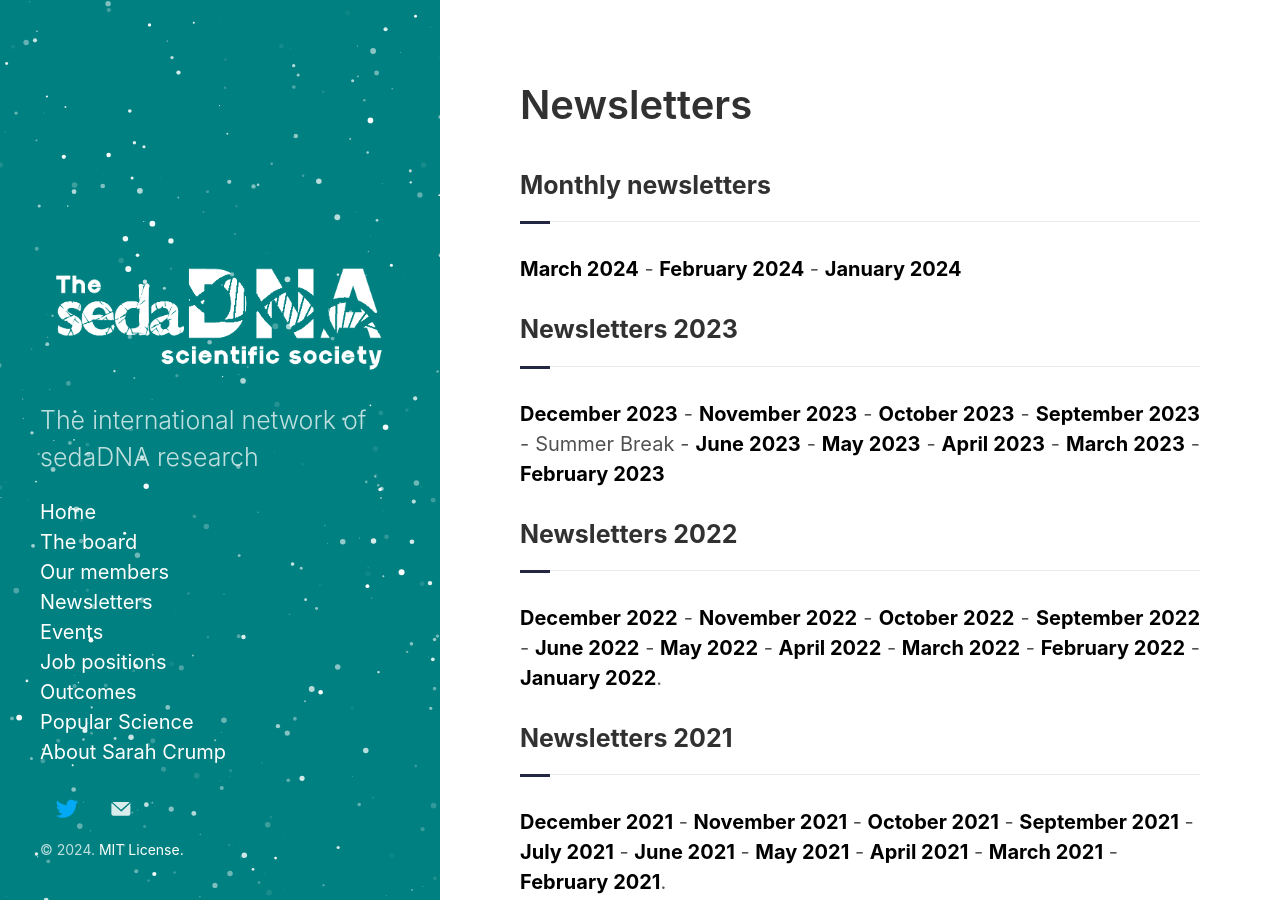
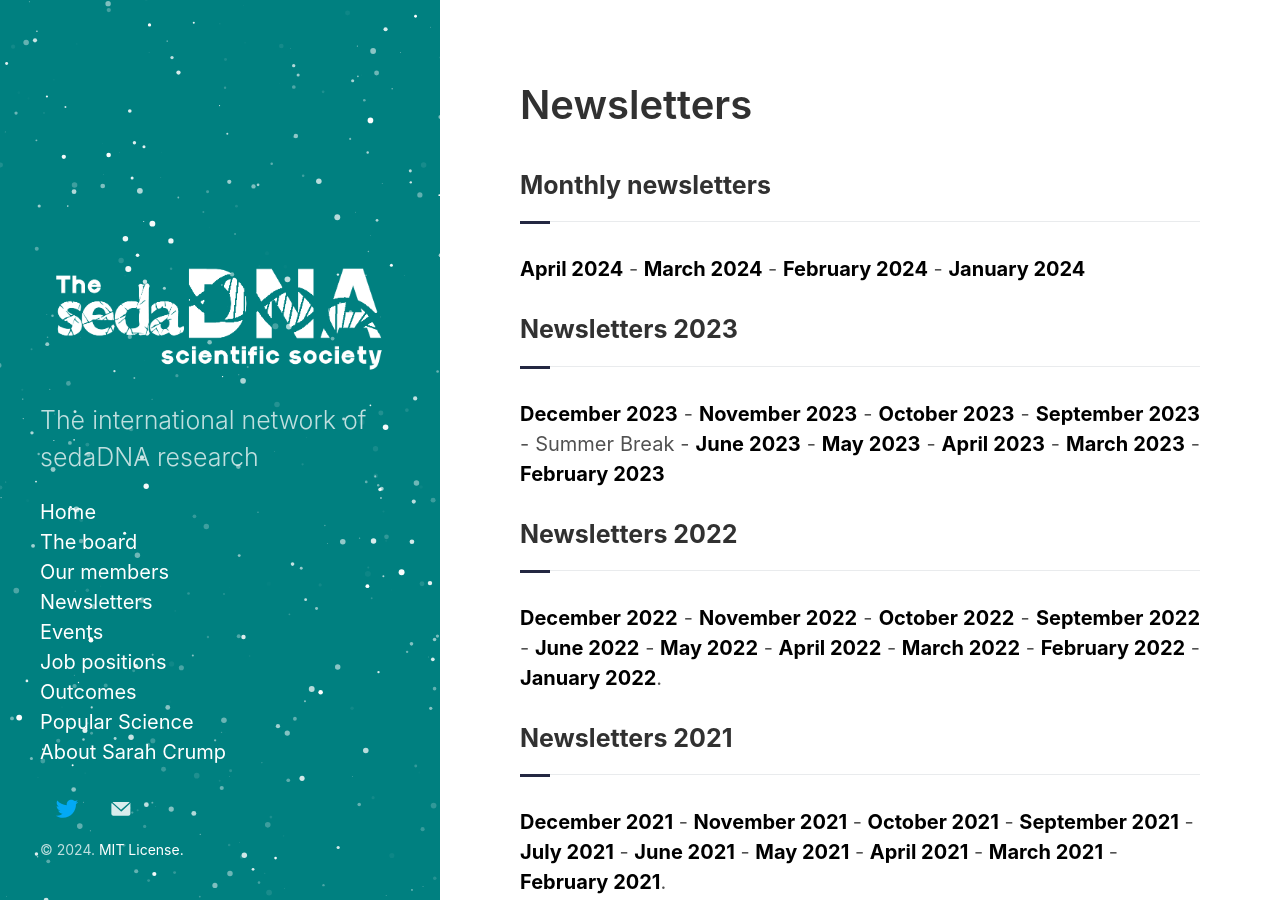
Before and after one commit to sedadna/sedadna.github.io, a Jekyll site: the page built from category/news.md, in a window 1280 px wide and 900 px high. Built offline with Jekyll 4.4.1, drawn with Linux system fonts in a browser that asks for light colours.

Commit message:
Update news.md

```diff
--- a/category/news.md
+++ b/category/news.md
@@ -8,6 +8,7 @@
 </div>
 <div class="intro">
 <p>
+<a href="https://sedadna.github.io/category/news/24-04.html" target="_blank"><b>April 2024</b></a> -
 <a href="https://sedadna.github.io/category/news/24-03.html" target="_blank"><b>March 2024</b></a> -
 <a href="https://sedadna.github.io/category/news/24-02.html" target="_blank"><b>February 2024</b></a> -
 <a href="https://sedadna.github.io/category/news/24-01.html" target="_blank"><b>January 2024</b></a></p>
```
